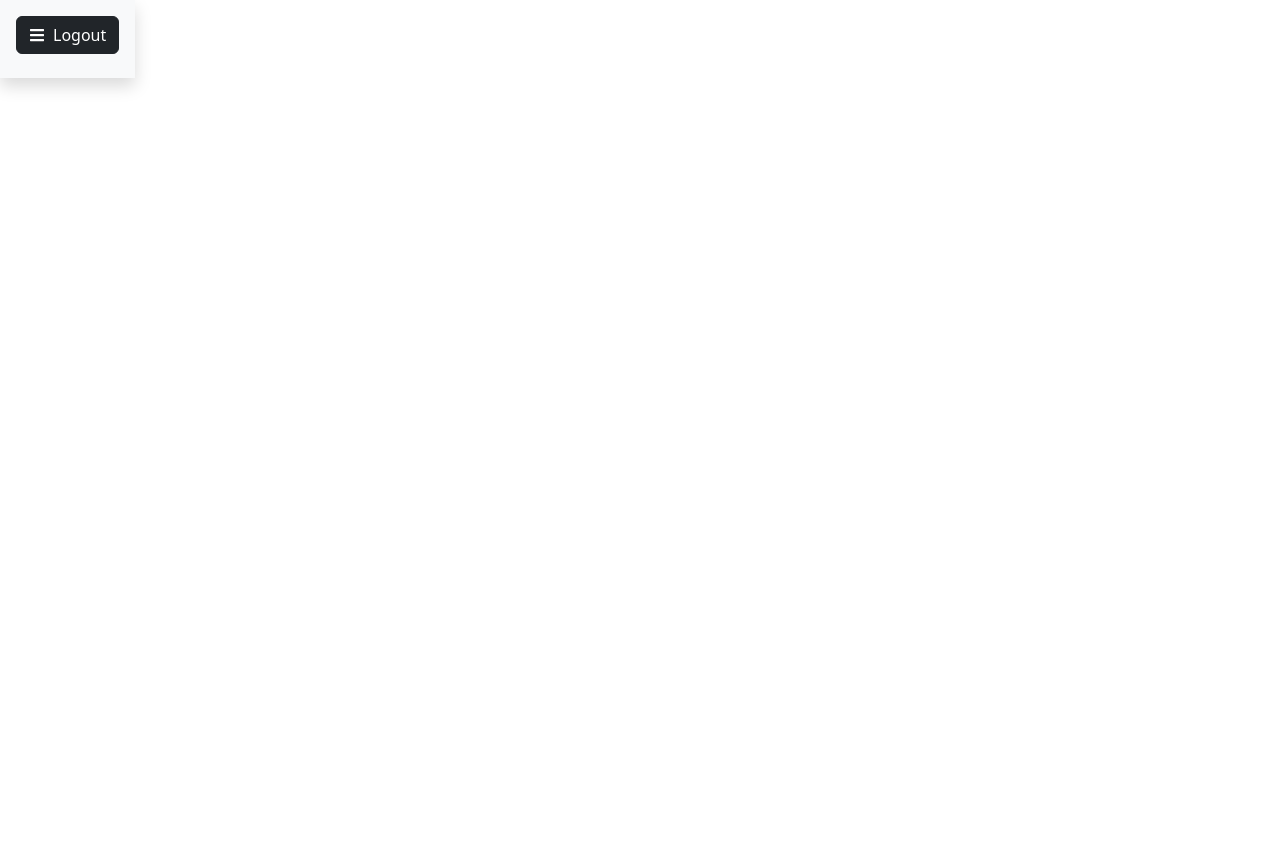
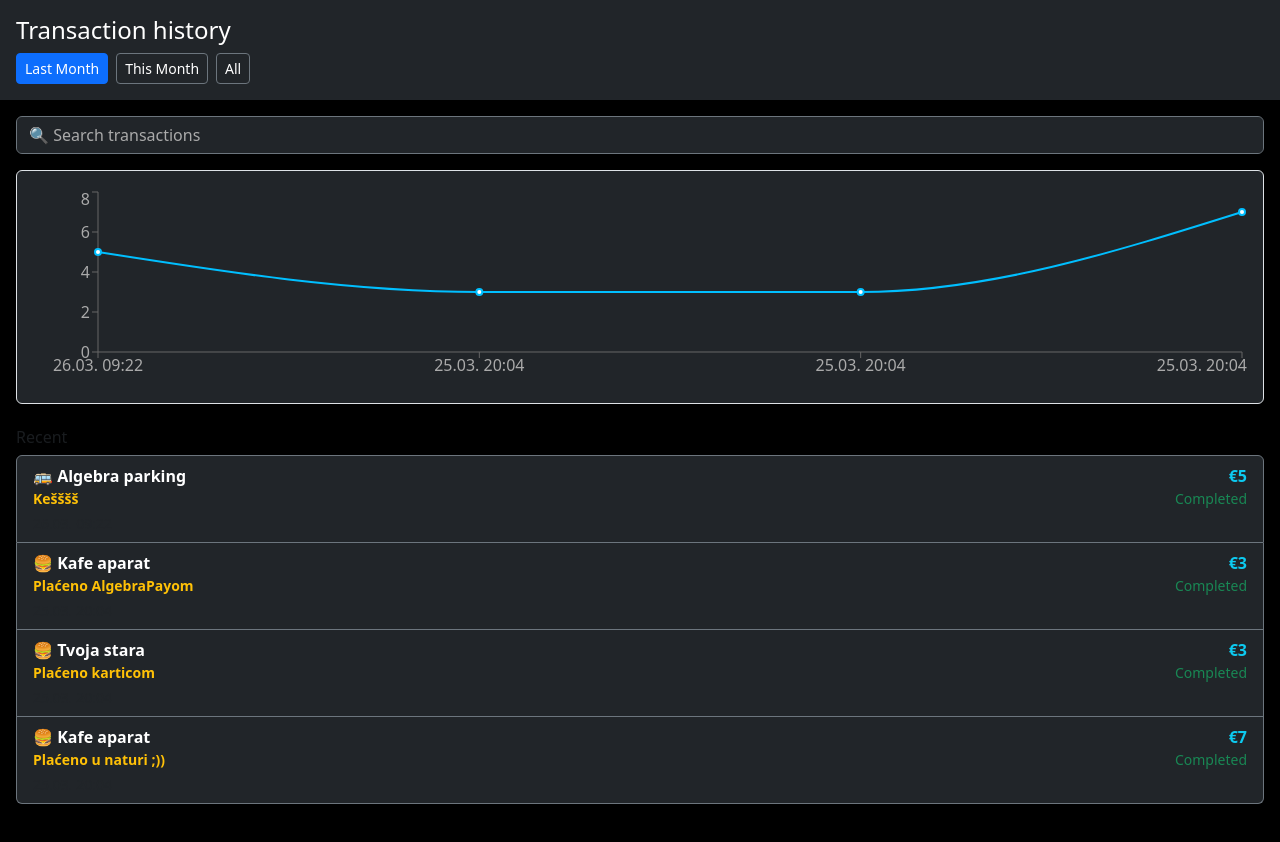
Before and after one commit to mipar52/pra-project-internal-banking, a React (Vite) app in the folder react-client-internal-banking/: page /history in a window 1280 px wide. Before the commit this address had no page. Shown: the top 842 px of the page. Before the commit the page ends 800 px from the top, so only its background shows below. Built offline with nearby package versions, Linux system fonts and the light colour scheme.

Commit message:
[milan] add transaction history screen

```diff
--- a/react-client-internal-banking/package.json
+++ b/react-client-internal-banking/package.json
@@ -15,7 +15,8 @@
     "react": "^19.0.0",
     "react-dom": "^19.0.0",
     "react-icons": "^5.5.0",
-    "react-router-dom": "^7.4.1"
+    "react-router-dom": "^7.4.1",
+    "recharts": "^2.15.1"
   },
   "devDependencies": {
     "@eslint/js": "^9.21.0",
--- a/react-client-internal-banking/src/App.tsx
+++ b/react-client-internal-banking/src/App.tsx
@@ -11,6 +11,7 @@ import QrScanner from "./components/QrScanner";
 import BottomNav from "./components/BottomNav";
 import Friends from "./router/Friends";
 import FriendDetails from "./router/FriendDetails";
+import History from "./router/History"; // 👈 Import it
 
 const AppWrapper: React.FC = () => {
   const location = useLocation();
@@ -25,6 +26,7 @@ const AppWrapper: React.FC = () => {
         <Route path="/qr" element={<QrScanner />} />
         <Route path="/friends" element={<Friends />} />
         <Route path="/friend-details" element={<FriendDetails />} />
+        <Route path="/history" element={<History />} />
       </Routes>
 
       {!hideNavRoutes.includes(location.pathname) && <BottomNav />}
--- /dev/null
+++ b/react-client-internal-banking/src/css/History.css
@@ -0,0 +1,9 @@
+.history-wrapper {
+    height: 100vh;
+    display: flex;
+    flex-direction: column;
+  }
+
+  .history-content {
+    flex-grow: 1;
+  }
--- /dev/null
+++ b/react-client-internal-banking/src/router/History.tsx
@@ -0,0 +1,177 @@
+import React, { useState, useEffect, useRef } from "react";
+import {
+  LineChart,
+  Line,
+  XAxis,
+  YAxis,
+  Tooltip,
+  ResponsiveContainer,
+} from "recharts";
+import "../css/History.css";
+
+const History: React.FC = () => {
+  const [selectedTab, setSelectedTab] = useState("last");
+  const [searchTerm, setSearchTerm] = useState("");
+  const searchInputRef = useRef<HTMLInputElement>(null);
+
+  useEffect(() => {
+    const handleKey = (e: KeyboardEvent) => {
+      if (e.key === "/") {
+        e.preventDefault();
+        searchInputRef.current?.focus();
+      }
+    };
+    document.addEventListener("keydown", handleKey);
+    return () => document.removeEventListener("keydown", handleKey);
+  }, []);
+
+  const tabs = [
+    { label: "Last Month", value: "last" },
+    { label: "This Month", value: "this" },
+    { label: "All", value: "all" },
+  ];
+
+  const transactions = [
+    {
+      id: 1,
+      merchant: "Algebra parking",
+      amount: 5,
+      date: "26.03. 09:22",
+      note: "Kešššš",
+      status: "Completed",
+      icon: "🚌",
+    },
+    {
+      id: 2,
+      merchant: "Kafe aparat",
+      amount: 3,
+      date: "25.03. 20:04",
+      note: "Plaćeno AlgebraPayom",
+      status: "Completed",
+      icon: "🍔",
+    },
+    {
+      id: 3,
+      merchant: "Tvoja stara",
+      amount: 3,
+      date: "25.03. 20:04",
+      note: "Plaćeno karticom",
+      status: "Completed",
+      icon: "🍔",
+    },
+    {
+      id: 4,
+      merchant: "Kafe aparat",
+      amount: 7,
+      date: "25.03. 20:04",
+      note: "Plaćeno u naturi ;))",
+      status: "Completed",
+      icon: "🍔",
+    },
+  ];
+
+  const filteredTransactions = transactions.filter(
+    (t) =>
+      t.merchant.toLowerCase().includes(searchTerm.toLowerCase()) ||
+      t.note.toLowerCase().includes(searchTerm.toLowerCase())
+  );
+
+  return (
+    <div className="history-wrapper bg-black text-white d-flex flex-column h-100">
+      {/* Sticky Top */}
+      <div className="sticky-top bg-dark p-3 shadow-sm">
+        <h4 className="mb-2">Transaction history</h4>
+        <div className="d-flex gap-2">
+          {tabs.map((tab) => (
+            <button
+              key={tab.value}
+              className={`btn ${
+                selectedTab === tab.value
+                  ? "btn-primary"
+                  : "btn-outline-secondary text-white"
+              } btn-sm`}
+              onClick={() => setSelectedTab(tab.value)}
+            >
+              {tab.label}
+            </button>
+          ))}
+        </div>
+      </div>
+
+      {/* Scrollable Content */}
+      <div className="history-content px-3 pt-3 overflow-auto bg-black flex-grow-1">
+        {/* Search */}
+        <div className="mb-3 position-relative">
+          <input
+            ref={searchInputRef}
+            className="form-control bg-dark text-white border-secondary pe-5"
+            type="text"
+            placeholder="🔍 Search transactions"
+            value={searchTerm}
+            onChange={(e) => setSearchTerm(e.target.value)}
+          />
+          {searchTerm && (
+            <button
+              className="btn btn-sm btn-secondary position-absolute end-0 top-0 mt-1 me-2"
+              onClick={() => setSearchTerm("")}
+              style={{ zIndex: 1 }}
+            >
+              ✕
+            </button>
+          )}
+        </div>
+        {/* Chart */}
+        <div className="bg-dark border rounded mb-4 p-3">
+          <ResponsiveContainer width="100%" height={200}>
+            <LineChart data={transactions}>
+              <XAxis dataKey="date" tick={{ fill: "#aaa" }} />
+              <YAxis tick={{ fill: "#aaa" }} />
+              <Tooltip
+                contentStyle={{ backgroundColor: "#333", borderColor: "#666" }}
+                labelStyle={{ color: "#fff" }}
+                itemStyle={{ color: "#fff" }}
+              />
+              <Line
+                type="monotone"
+                dataKey="amount"
+                stroke="#00bfff"
+                strokeWidth={2}
+              />
+            </LineChart>
+          </ResponsiveContainer>
+        </div>
+        {/* Transactions */}
+        <h6 className="text-muted mb-2">Recent</h6>
+        {filteredTransactions.length > 0 ? (
+          <div className="list-group">
+            {filteredTransactions.map((tx) => (
+              <div
+                key={tx.id}
+                className="list-group-item bg-dark text-white border-secondary d-flex justify-content-between align-items-start"
+              >
+                <div>
+                  <div className="fw-bold">
+                    {tx.icon} {tx.merchant}
+                  </div>
+                  <div className="small text-warning fw-semibold">
+                    {tx.note}
+                  </div>
+                  <div className="small text-muted mt-1">{tx.date}</div>
+                </div>
+                <div className="text-end">
+                  <div className="text-info fw-bold">€{tx.amount}</div>
+                  <div className="small text-success">{tx.status}</div>
+                </div>
+              </div>
+            ))}
+          </div>
+        ) : (
+          <div className="text-muted text-center">No results found.</div>
+        )}
+        <div style={{ height: "100px" }} /> {/* for padding above nav */}
+      </div>
+    </div>
+  );
+};
+
+export default History;
```
Also changed, not shown: 1 other file (tests, documents, lock files or other folders).
